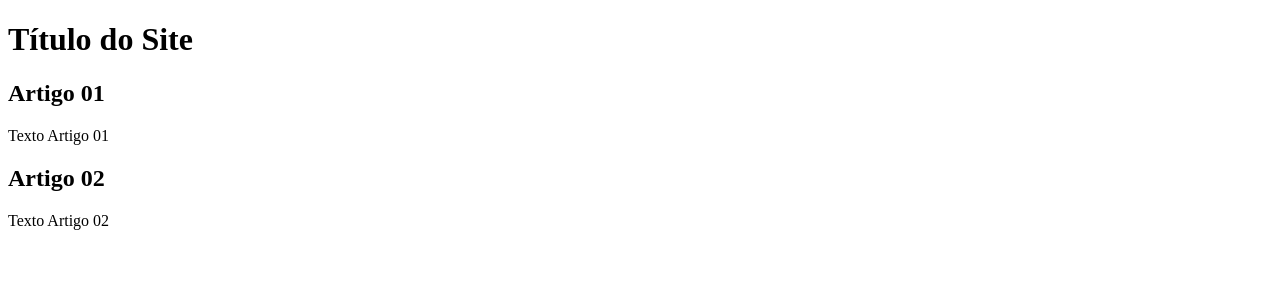
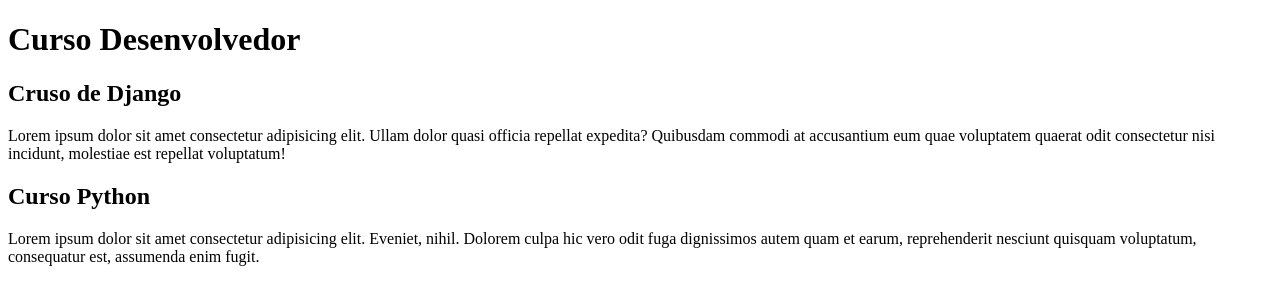
Before and after one commit to JeilsonVituriano/projeto-site, a plain HTML site: page index.html in a window 1280 px wide. Drawn offline with Linux system fonts and the light colour scheme.

Commit message:
Escrevi conteudo

```diff
--- a/index.html
+++ b/index.html
@@ -3,19 +3,19 @@
 <head>
     <meta charset="UTF-8">
     <meta name="viewport" content="width=device-width, initial-scale=1.0">
-    <title>Título do Site</title>
+    <title>Cursos Gratis</title>
 </head>
 <body>
     <main>
         <head>
-            <h1>Título do Site</H1>
+            <h1>Curso Desenvolvedor</H1>
         </head>
         <article>
-            <h2>Artigo 01</h2>
-            <p>Texto Artigo 01</p>
+            <h2>Cruso de Django</h2>
+            <p>Lorem ipsum dolor sit amet consectetur adipisicing elit. Ullam dolor quasi officia repellat expedita? Quibusdam commodi at accusantium eum quae voluptatem quaerat odit consectetur nisi incidunt, molestiae est repellat voluptatum!</p>
         </article>
     </main>
-    <h2>Artigo 02</h2>
-    <p>Texto Artigo 02</p>
+    <h2>Curso Python</h2>
+    <p>Lorem ipsum dolor sit amet consectetur adipisicing elit. Eveniet, nihil. Dolorem culpa hic vero odit fuga dignissimos autem quam et earum, reprehenderit nesciunt quisquam voluptatum, consequatur est, assumenda enim fugit.</p>
 </body>
 </html>
```
